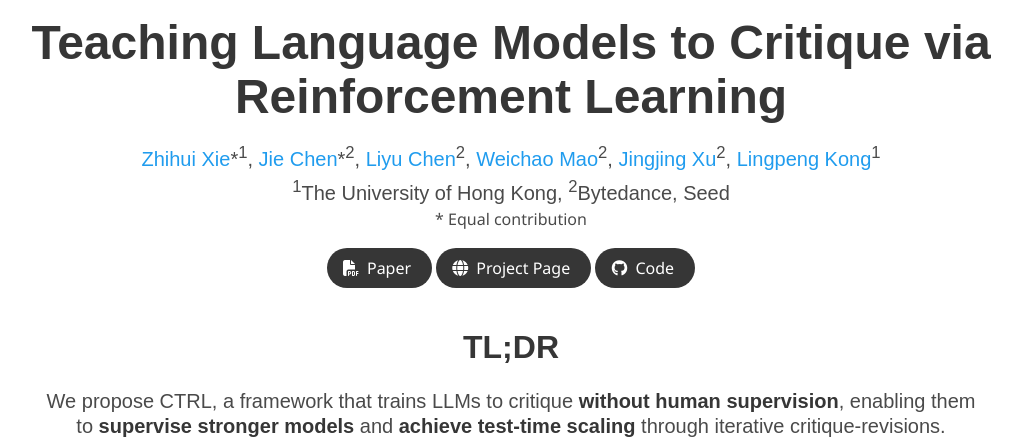
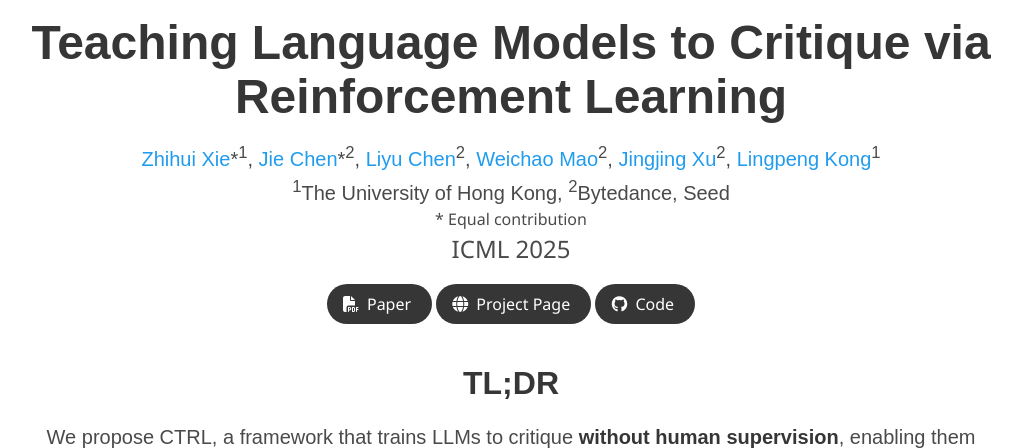
Before and after one commit to critic-rl/critic-rl.github.io, a plain HTML site: page index.html in a window 1280 px wide. Shown: the top 448 px of the page, without its empty margins (129-1151 px from the left). Drawn offline with nearby package versions, Linux system fonts and the light colour scheme; some icons are missing; a web font is replaced by a local one.

Commit message:
Update index.html

```diff
--- a/index.html
+++ b/index.html
@@ -79,6 +79,10 @@
           </div>
           <div class="is-size-6">
             <p>* Equal contribution</p>
+          </div>
+
+          <div class="is-size-4">
+            <p>ICML 2025</p>
           </div>
 
           <div class="column has-text-centered">
```
